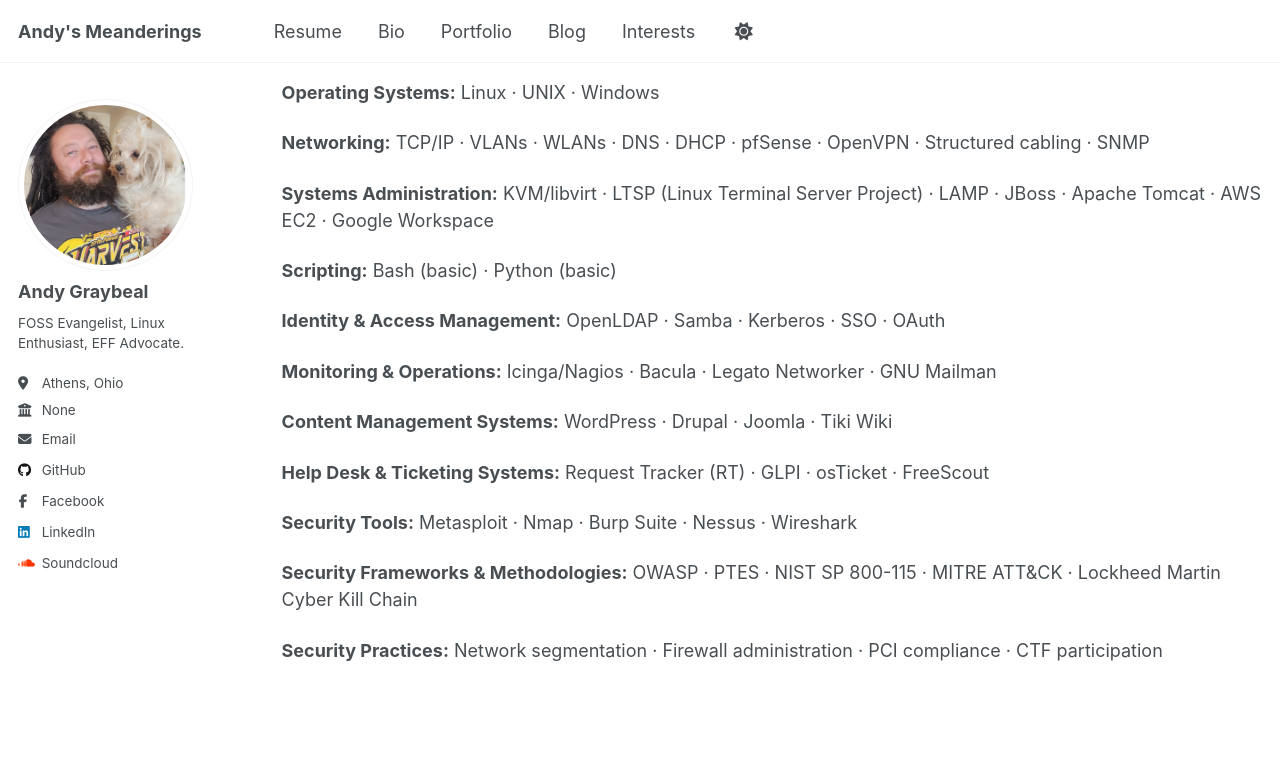
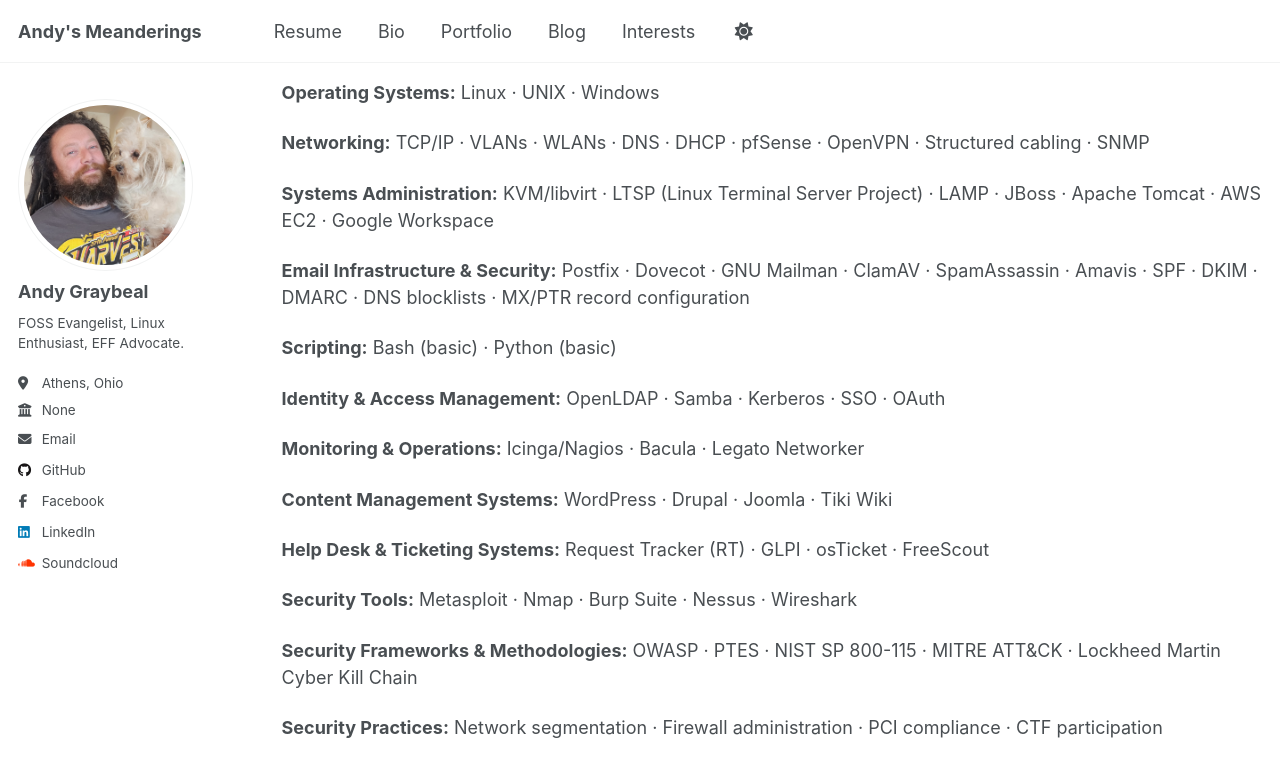
Before and after one commit to andy-graybeal/andy-graybeal.github.io, a Jekyll site: the page built from _pages/resume.md, in a window 1280 px wide and 900 px high, scrolled down 3798 px. Shown: the top 777 px of the window. Built offline with Jekyll 4.4.1, drawn with Linux system fonts in a browser that asks for light colours; a script that is not in the unit is left out.

Commit message:
Update resume.md

```diff
--- a/_pages/resume.md
+++ b/_pages/resume.md
@@ -85,11 +85,13 @@ I am a systems and network administrator with extensive hands-on experience supp
 
 **Systems Administration:** KVM/libvirt · LTSP (Linux Terminal Server Project) · LAMP · JBoss · Apache Tomcat · AWS EC2 · Google Workspace
 
+**Email Infrastructure & Security:** Postfix · Dovecot · GNU Mailman · ClamAV · SpamAssassin · Amavis · SPF · DKIM · DMARC · DNS blocklists · MX/PTR record configuration
+
 **Scripting:** Bash (basic) · Python (basic)
 
 **Identity & Access Management:** OpenLDAP · Samba · Kerberos · SSO · OAuth
 
-**Monitoring & Operations:** Icinga/Nagios · Bacula · Legato Networker · GNU Mailman
+**Monitoring & Operations:** Icinga/Nagios · Bacula · Legato Networker
 
 **Content Management Systems:** WordPress · Drupal · Joomla · Tiki Wiki
 
```
